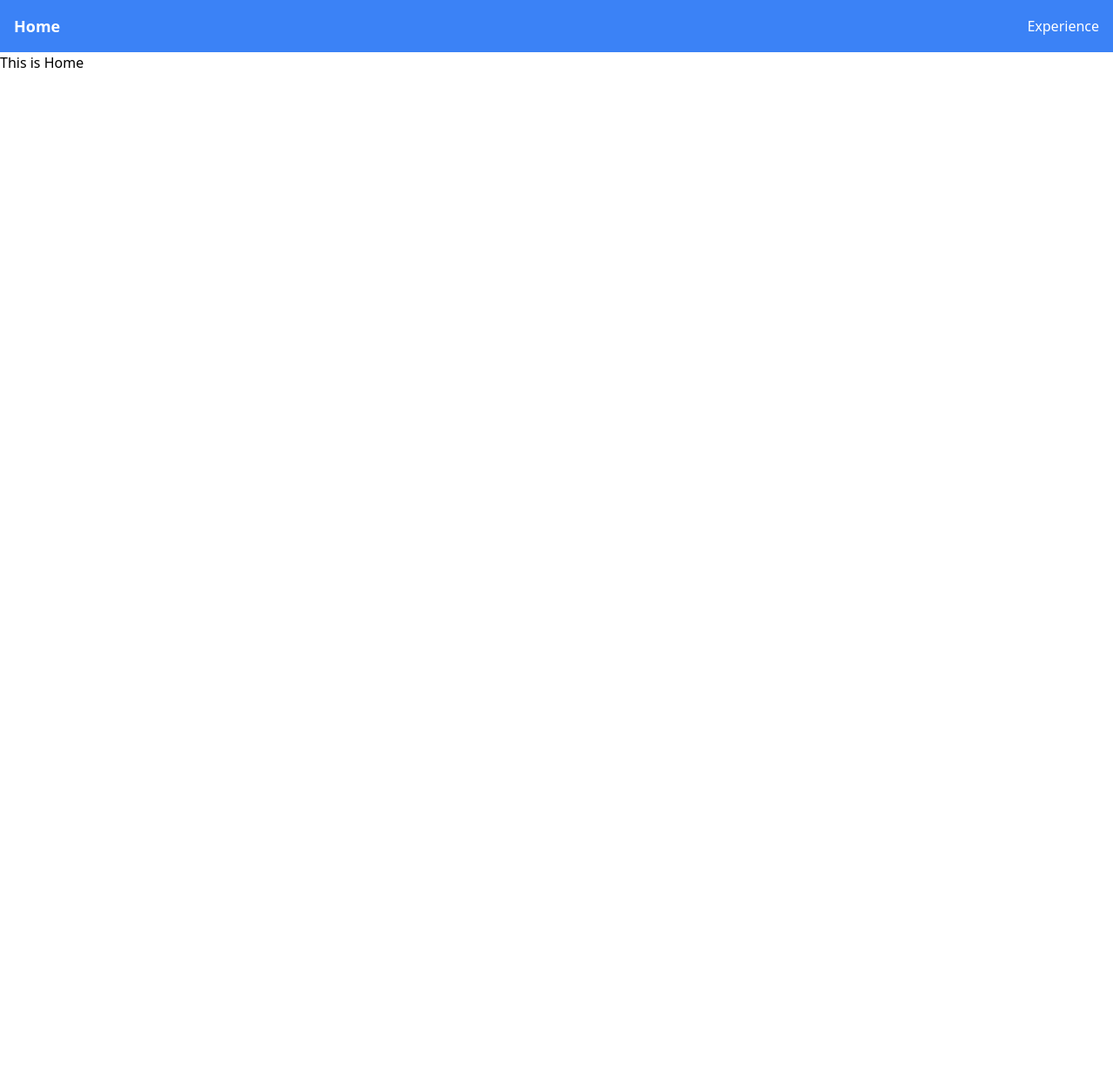
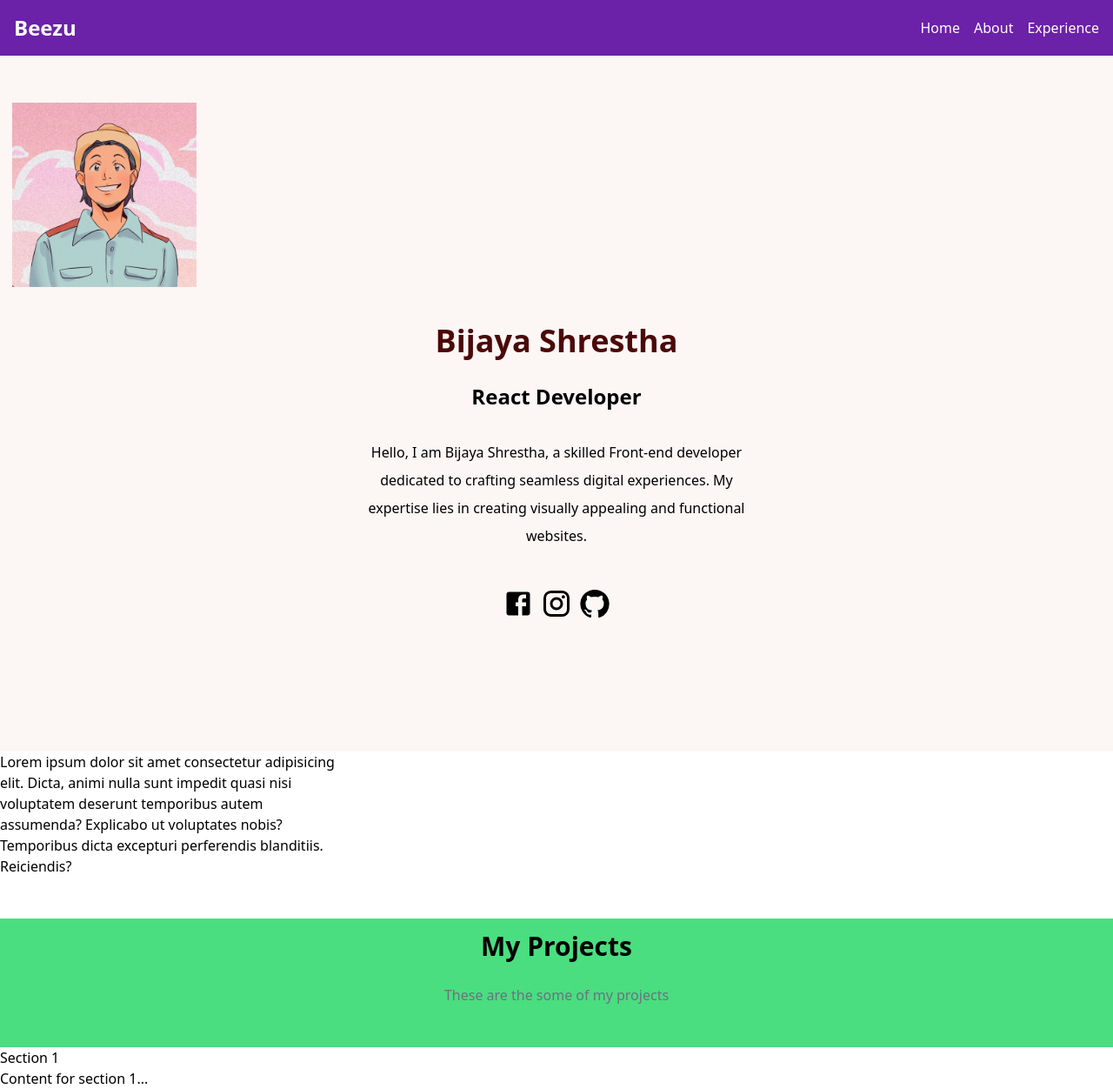
Before and after one commit to beezustha/my-portfolio, a React (Vite) app: page / in a window 1280 px wide. Shown: the whole page at 87% size. Before the commit the page ends 800 px from the top, so only its background shows below. Built offline with nearby package versions, Linux system fonts and the light colour scheme.

Commit message:
Added home and about section

```diff
--- a/package.json
+++ b/package.json
@@ -10,11 +10,15 @@
     "preview": "vite preview"
   },
   "dependencies": {
+    "@emotion/react": "^11.11.3",
+    "@emotion/styled": "^11.11.0",
+    "@mui/icons-material": "^5.15.5",
+    "@mui/material": "^5.15.5",
     "framer-motion": "^10.18.0",
     "react": "^18.2.0",
     "react-dom": "^18.2.0",
     "react-icons": "^5.0.1",
-    "react-router-dom": "^6.21.2",
+    "react-router-dom": "^6.21.3",
     "react-scroll": "^1.9.0"
   },
   "devDependencies": {
--- a/src/App.jsx
+++ b/src/App.jsx
@@ -1,19 +1,24 @@
-import React from "react";
-import { Route, BrowserRouter as Router, Routes } from "react-router-dom";
+import { BrowserRouter } from "react-router-dom";
 import Header from "./layout/Header";
 import Experience from "./pages/Experience";
 import Home from "./pages/Home";
+import Projects from "./pages/Projects";
+import About from "./pages/about";
 
-const App = () => {
-	return (
-		<Router>
-			<Header />
-			<Routes>
-				<Route path="/experience" element={<Experience />} />
-				<Route path="/" element={<Home />} />
-			</Routes>
-		</Router>
-	);
-};
+function App() {
+  return (
+    <div className="App">
+      <BrowserRouter>
+        <Header />
+        <Home />
+        <About />
+        <Projects />
+        <Experience />
+        {/* <Resume /> */}
+        {/* <Footer /> */}
+      </BrowserRouter>
+    </div>
+  );
+}
 
 export default App;
--- a/src/layout/Header.jsx
+++ b/src/layout/Header.jsx
@@ -1,21 +1,101 @@
-import React from "react";
-import { Link } from "react-router-dom";
+// Navbar.js
+import React, { useState } from "react";
+import { GiHamburgerMenu } from "react-icons/gi"; // Import the hamburger icon
+import { Link } from "react-scroll";
 
-const Header = () => {
+const Navbar = () => {
+  const [isOpen, setIsOpen] = useState(false);
+
+  const toggleMenu = () => {
+    setIsOpen(!isOpen);
+  };
+
   return (
-		<>
-			<header className="bg-blue-500 p-4 text-white">
-				<nav className="flex items-center justify-between">
-					<Link to="/" className="text-lg font-bold">
+    <nav className="bg-purple-800 p-4">
+      <div className="container mx-auto flex items-center justify-between">
+        <Link to="/" className="text-white text-2xl font-bold">
+          Beezu
+        </Link>
+
+        <div className="hidden md:flex space-x-4 text-white font-acorn">
+          <Link
+            activeClass="active"
+            to="/"
+            spy={true}
+            smooth={true}
+            offset={50}
+            duration={500}
+          >
             Home
           </Link>
-					<div className="flex space-x-4">
-						<Link to="/experience">Experience</Link>
+          <Link
+            activeClass="active"
+            to="about"
+            spy={true}
+            smooth={true}
+            offset={50}
+            duration={500}
+          >
+            About
+          </Link>
+          <Link
+            activeClass="active"
+            to="experience"
+            spy={true}
+            smooth={true}
+            offset={50}
+            duration={500}
+          >
+            Experience
+          </Link>
         </div>
+
+        {/* Hamburger icon for mobile */}
+        <div className="md:hidden">
+          <GiHamburgerMenu
+            className="text-white text-2xl cursor-pointer"
+            onClick={toggleMenu}
+          />
+        </div>
+      </div>
+
+      {/* Mobile menu */}
+      {isOpen && (
+        <div className="md:hidden bg-gray-800 p-4">
+          <Link
+            activeClass="active"
+            to="/"
+            spy={true}
+            smooth={true}
+            offset={50}
+            duration={500}
+          >
+            Home
+          </Link>
+          <Link
+            activeClass="active"
+            to="about"
+            spy={true}
+            smooth={true}
+            offset={50}
+            duration={500}
+          >
+            About
+          </Link>
+          <Link
+            activeClass="active"
+            to="experience"
+            spy={true}
+            smooth={true}
+            offset={50}
+            duration={500}
+          >
+            Experience
+          </Link>
+        </div>
+      )}
     </nav>
-			</header>
-		</>
   );
 };
 
-export default Header;
+export default Navbar;
--- /dev/null
+++ b/src/pages/About.jsx
@@ -0,0 +1,16 @@
+const About = () => {
+  return (
+    <>
+      <div className="w- font-ppneuemontreal">
+        <div className="description  lg: w-[400px]">
+          Lorem ipsum dolor sit amet consectetur adipisicing elit. Dicta, animi
+          nulla sunt impedit quasi nisi voluptatem deserunt temporibus autem
+          assumenda? Explicabo ut voluptates nobis? Temporibus dicta excepturi
+          perferendis blanditiis. Reiciendis?
+        </div>
+      </div>
+    </>
+  );
+};
+
+export default About;
--- a/src/pages/Experience.jsx
+++ b/src/pages/Experience.jsx
@@ -1,7 +1,29 @@
-import React from "react";
+const Experience = () => {
+  //   const posts = [
+  //     {
+  //       title: "UN Legal Aid",
+  //       img: "https://images.unsplash.com/photo-1556155092-490a1ba16284?ixlib=rb-1.2.1&ixid=MnwxMjA3fDB8MHxwaG90by1wYWdlfHx8fGVufDB8fHx8&auto=format&fit=crop&w=870&q=80",
+  //     },
+  //     {
+  //       title: "Prahar Travels",
+  //       img: "https://images.unsplash.com/photo-1620287341056-49a2f1ab2fdc?ixlib=rb-1.2.1&ixid=MnwxMjA3fDB8MHxwaG90by1wYWdlfHx8fGVufDB8fHx8&auto=format&fit=crop&w=870&q=80",
+  //     },
+  //     {
+  //       title: "EPCAN",
+  //       img: "https://images.unsplash.com/photo-1620287341056-49a2f1ab2fdc?ixlib=rb-1.2.1&ixid=MnwxMjA3fDB8MHxwaG90by1wYWdlfHx8fGVufDB8fHx8&auto=format&fit=crop&w=870&q=80",
+  //     },
+  //     {
+  //       title: "WRI",
+  //       img: "https://images.unsplash.com/photo-1617529497471-9218633199c0?ixlib=rb-1.2.1&ixid=MnwxMjA3fDB8MHxwaG90by1wYWdlfHx8fGVufDB8fHx8&auto=format&fit=crop&w=870&q=80",
+  //     },
+  //   ];
 
-const Experience = () => {
-	return <div>Experience</div>;
+  return (
+    <section name="experience" className="" id="experience">
+      <h2>Section 1</h2>
+      <p>Content for section 1...</p>
+    </section>
+  );
 };
 
 export default Experience;
--- a/src/pages/Home.jsx
+++ b/src/pages/Home.jsx
@@ -1,12 +1,81 @@
-import React from "react";
-import { Link } from "react-scroll";
-
-const Header = () => {
-	return (
-		<>
-			<h3>This is Home</h3>
-		</>
-	);
+import FacebookIcon from "@mui/icons-material/Facebook";
+import GitHubIcon from "@mui/icons-material/GitHub";
+import InstagramIcon from "@mui/icons-material/Instagram";
+import { motion } from "framer-motion";
+import profile from "../assets/profile.png";
+const Home = () => {
+  return (
+    <>
+      <div className="font-acorn h-screen bg-[#FCF6F5] text-black-700 lg:w-[1/2]">
+        <div className="">
+          {" "}
+          <div className="flex items-center justify-between">
+            <motion.div
+              initial={{ opacity: 0 }}
+              animate={{ opacity: 1 }}
+              transition={{ duration: 1 }}
+              className="text-center"
+            >
+              <img
+                className="w-full p-3.5 text-black-500 text-5xl font-semibold text-center text-[#6F745D] items-center lg:w-60 h-60 block mx-auto mt-10"
+                src={profile}
+                alt="Profile"
+              />
+            </motion.div>
+          </div>
+          <h2 className="p-3.5 text-black-500 font-semibold text-center text-[#4b0908]">
+            <motion.div
+              initial={{ opacity: 0 }}
+              animate={{ opacity: 1 }}
+              transition={{ duration: 1 }}
+              className="py-3.5 px-3 text-black-500 text-4xl font-semibold text-center text-[#4b0908]"
+            >
+              <h2>Bijaya Shrestha</h2>
+            </motion.div>
+          </h2>
+          <motion.div
+            initial={{ opacity: 0 }}
+            animate={{ opacity: 1 }}
+            transition={{ duration: 1.4 }}
+            className=""
+          >
+            <h2 className="px-3.5 mb-4 text-black-500 text-2xl text-center font-semibold">
+              React Developer
+            </h2>
+          </motion.div>
+          <motion.div
+            initial={{ opacity: 0, y: 50 }}
+            animate={{ opacity: 1, y: 0 }}
+            transition={{ duration: 1 }}
+            className=""
+          >
+            {" "}
+            <p className="font-ppneuemontreal w-full text-md text-center px-7 pt-2 leading-loose my-6 lg:w-[500px] mx-auto">
+              Hello, I am Bijaya Shrestha, a skilled Front-end developer
+              dedicated to crafting seamless digital experiences. My expertise
+              lies in creating visually appealing and functional websites.
+            </p>
+            <div className="flex items-center justify-around text-white-900 mt-6 mb-6">
+              <div className="flex flex-row items-center justify-center space-x-2 mt-5">
+                <svg className="w-9 h-9 text-black">
+                  {" "}
+                  <FacebookIcon />{" "}
+                </svg>
+                <svg className="w-9 h-9 text-black">
+                  {" "}
+                  <InstagramIcon />
+                </svg>
+                <svg className="w-9 h-9 text-black">
+                  {" "}
+                  <GitHubIcon />
+                </svg>
+              </div>
+            </div>
+          </motion.div>
+        </div>
+      </div>
+    </>
+  );
 };
 
-export default Header;
+export default Home;
--- /dev/null
+++ b/src/pages/Projects.jsx
@@ -0,0 +1,58 @@
+const Projects = () => {
+  //   const posts = [
+  //     {
+  //       title: "UN Legal Aid",
+  //       img: "https://images.unsplash.com/photo-1556155092-490a1ba16284?ixlib=rb-1.2.1&ixid=MnwxMjA3fDB8MHxwaG90by1wYWdlfHx8fGVufDB8fHx8&auto=format&fit=crop&w=870&q=80",
+  //     },
+  //     {
+  //       title: "Prahar Travels",
+  //       img: "https://images.unsplash.com/photo-1620287341056-49a2f1ab2fdc?ixlib=rb-1.2.1&ixid=MnwxMjA3fDB8MHxwaG90by1wYWdlfHx8fGVufDB8fHx8&auto=format&fit=crop&w=870&q=80",
+  //     },
+  //     {
+  //       title: "EPCAN",
+  //       img: "https://images.unsplash.com/photo-1620287341056-49a2f1ab2fdc?ixlib=rb-1.2.1&ixid=MnwxMjA3fDB8MHxwaG90by1wYWdlfHx8fGVufDB8fHx8&auto=format&fit=crop&w=870&q=80",
+  //     },
+  //     {
+  //       title: "WRI",
+  //       img: "https://images.unsplash.com/photo-1617529497471-9218633199c0?ixlib=rb-1.2.1&ixid=MnwxMjA3fDB8MHxwaG90by1wYWdlfHx8fGVufDB8fHx8&auto=format&fit=crop&w=870&q=80",
+  //     },
+  //   ];
+
+  return (
+    <section
+      id="projects"
+      className="projects mt-12 mx-auto px-4 max-w-screen-xl md:px-8 bg-green-400"
+    >
+      <div className="text-center">
+        <h2 className="p-3.5 mt-10 text-black-500 text-3xl text-center font-semibold font-acorn">
+          My Projects{" "}
+        </h2>
+
+        <p className="font-ppneuemontreal mt-3 text-gray-500">
+          These are the some of my projects
+        </p>
+      </div>
+      <div className="mt-12 grid gap-2 sm:grid-cols-2 lg:grid-cols-3">
+        {/* {posts.map((items, key) => (
+          <article
+            className="max-w-md mx-auto mt-4 shadow-lg border rounded-md duration-300 hover:shadow-sm"
+            key={key}
+          >
+            <img
+              src={items.img}
+              loading="lazy"
+              alt={items.title}
+              className="w-full h-48 rounded-t-md"
+            />
+
+            <div className="pt-3 ml-4 mr-2 mb-3">
+              <h3 className="text-xl text-gray-900">{items.title}</h3>
+            </div>
+          </article>
+        ))} */}
+      </div>
+    </section>
+  );
+};
+
+export default Projects;
```
Also changed, not shown: src/assets/profile.png (added), src/pages/Work.jsx (added), 1 other file (tests, documents, lock files or other folders). Lines whose indentation alone changed are shown as unchanged.
